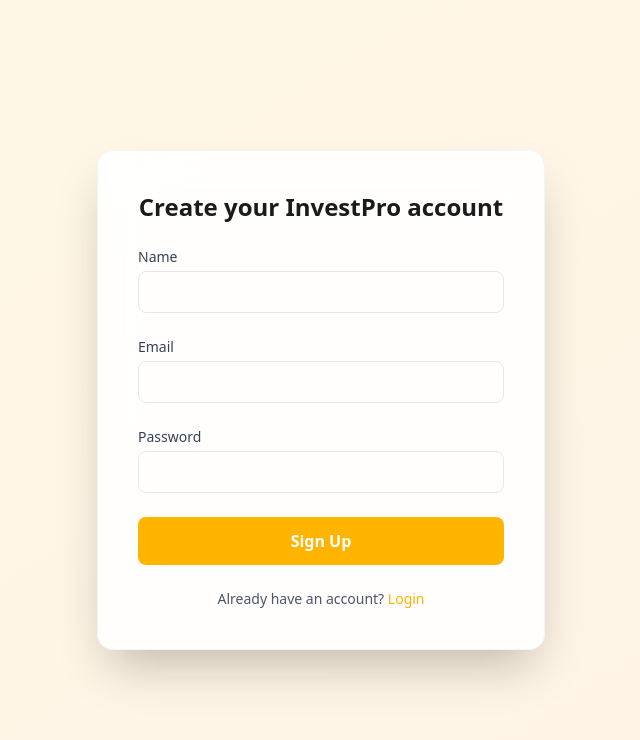
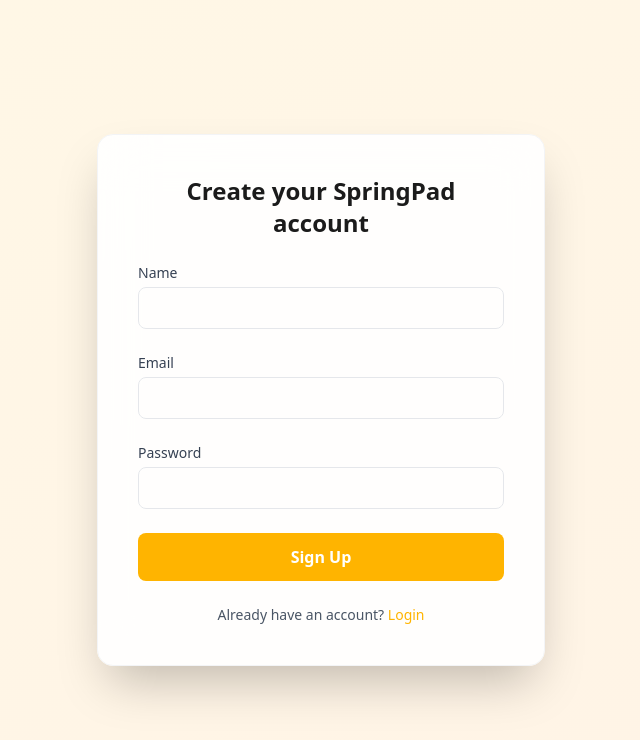
Before and after one commit to devleo10/springpad, a Next.js app: page /signup in a window 1280 px wide. Shown: the top 740 px of the page, without its empty margins (319-959 px from the left). Built offline with nearby package versions, Linux system fonts and the light colour scheme.

Commit message:
Hydration Error Fix

```diff
--- a/app/layout.tsx
+++ b/app/layout.tsx
@@ -1,3 +1,5 @@
+
+"use client"
 import type { Metadata } from "next";
 import React from "react";
 import { Geist, Geist_Mono } from "next/font/google";
--- a/app/login/page.tsx
+++ b/app/login/page.tsx
@@ -4,7 +4,7 @@
   return (
     <div className="min-h-screen flex items-center justify-center bg-gradient-to-br from-[#ffb400]/10 to-[#ff8c00]/10">
       <div className="bg-white/90 backdrop-blur-xl rounded-2xl shadow-2xl p-8 md:p-10 w-full max-w-md border border-gray-100">
-        <h2 className="text-2xl font-bold text-[#1B1B1B] mb-6 text-center">Login to InvestPro</h2>
+        <h2 className="text-2xl font-bold text-[#1B1B1B] mb-6 text-center">Login to SpringPad</h2>
         <form className="space-y-6">
           <div>
             <label className="block text-sm font-medium text-gray-700">Email</label>
--- a/app/page.tsx
+++ b/app/page.tsx
@@ -12,7 +12,7 @@
             <div className="w-8 h-8 bg-gradient-to-br from-[#ffb400] to-[#ff8c00] rounded-lg flex items-center justify-center">
               <TrendingUp className="w-5 h-5 text-white" />
             </div>
-            <span className="text-xl font-bold text-white">InvestPro</span>
+            <span className="text-xl font-bold text-white">SpringPad</span>
           </div>
           <div className="hidden md:flex items-center space-x-8">
             <a href="#" className="text-white transition-colors">Mutual Funds</a>
--- a/app/signup/page.tsx
+++ b/app/signup/page.tsx
@@ -4,7 +4,7 @@
   return (
     <div className="min-h-screen flex items-center justify-center bg-gradient-to-br from-[#ffb400]/10 to-[#ff8c00]/10">
       <div className="bg-white/90 backdrop-blur-xl rounded-2xl shadow-2xl p-8 md:p-10 w-full max-w-md border border-gray-100">
-        <h2 className="text-2xl font-bold text-[#1B1B1B] mb-6 text-center">Create your InvestPro account</h2>
+        <h2 className="text-2xl font-bold text-[#1B1B1B] mb-6 text-center">Create your SpringPad account</h2>
         <form className="space-y-6">
           <div>
             <label className="block text-sm font-medium text-gray-700">Name</label>
```
